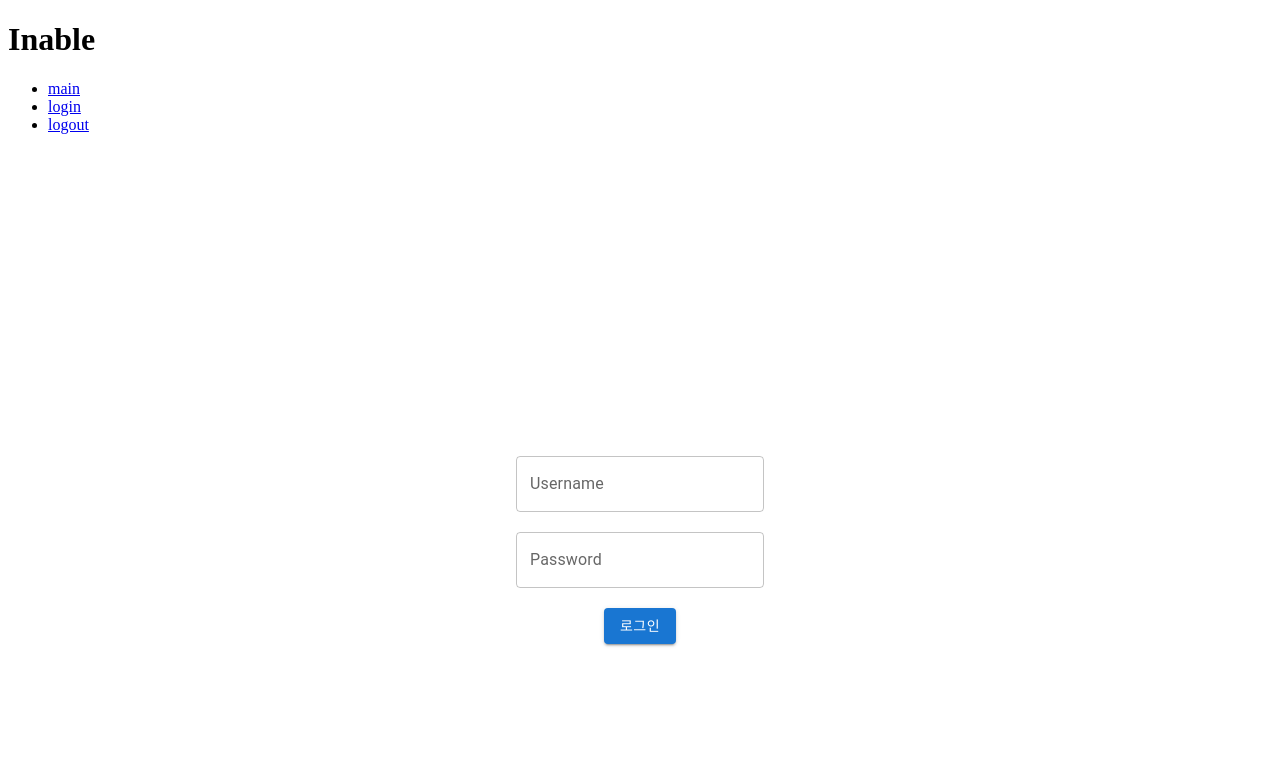
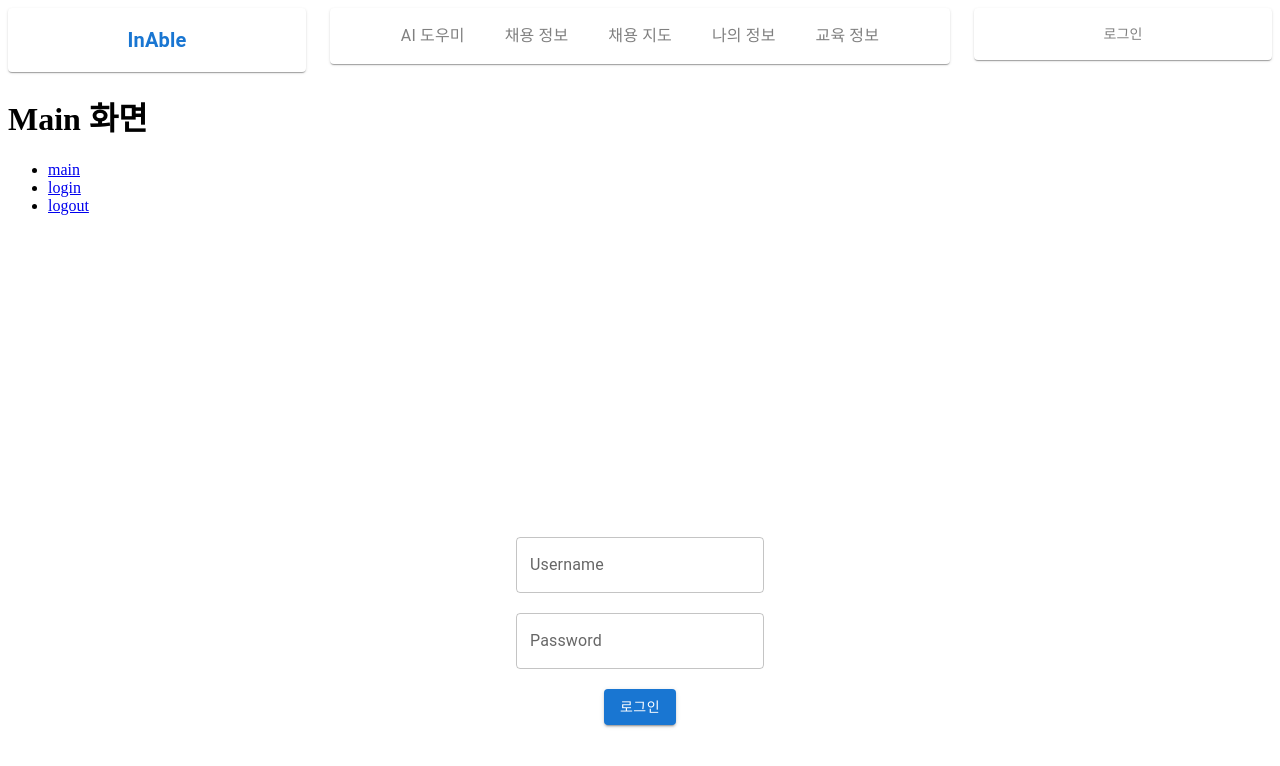
Before and after one commit to G-E-ANADA/inable-fe, a React (Vite) app: page /login in a window 1280 px wide. Shown: the top 766 px of the page. Built offline with nearby package versions, Linux system fonts and the light colour scheme; no server answers.

Commit message:
[feat] Main화면 Header 추가 (KAN-17) Motivation: - Header(로고, 메뉴 네비게이션, 로그인) 컴포넌트 생성
Modification:
- 'Header.tsx', 'LinkItem.tsx', 'Logo.tsx', 'Navigation.tsx' 추가
- 'Main.tsx' 수정

```diff
--- /dev/null
+++ b/src/components/Header.tsx
@@ -0,0 +1,51 @@
+import Box from "@mui/material/Box";
+import Grid from "@mui/material/Grid";
+import Paper from "@mui/material/Paper";
+import { styled } from "@mui/material/styles";
+import LinkItem from "./LinkItem";
+import Logo from "./Logo";
+import Navigation from "./Navigation";
+
+const Item = styled(Paper)(({ theme }) => ({
+  backgroundColor: theme.palette.mode === "dark" ? "#1A2027" : "#fff",
+  ...theme.typography.body2,
+  padding: theme.spacing(2),
+  textAlign: "center",
+  color: theme.palette.text.secondary,
+}));
+
+const navLinks = [
+  { to: "/", text: "AI 도우미" },
+  { to: "/", text: "채용 정보" },
+  { to: "/", text: "채용 지도" },
+  { to: "/", text: "나의 정보" },
+  { to: "/", text: "교육 정보" },
+];
+
+const loginLink = [{ to: "/login", text: "로그인" }];
+
+const Header = ({}) => {
+  return (
+    <Box sx={{ flexGrow: 1 }}>
+      <Grid container spacing={3}>
+        <Grid item xs>
+          <Item>
+            <Logo text="InAble" />
+          </Item>
+        </Grid>
+        <Grid item xs={6}>
+          <Item>
+            <Navigation links={navLinks}></Navigation>
+          </Item>
+        </Grid>
+        <Grid item xs>
+          <Item>
+            <LinkItem to={loginLink[0].to} text={loginLink[0].text}></LinkItem>
+          </Item>
+        </Grid>
+      </Grid>
+    </Box>
+  );
+};
+
+export default Header;
--- /dev/null
+++ b/src/components/LinkItem.tsx
@@ -0,0 +1,30 @@
+import { Link as RouterLink } from "react-router-dom";
+import { Link } from "@mui/material";
+
+interface LinkItemProps {
+  to: string;
+  text: string;
+}
+
+const LinkItem = ({ to, text }: LinkItemProps) => {
+  return (
+    <Link
+      component={RouterLink}
+      to={to}
+      sx={{
+        textDecoration: "none",
+        color: "gray", // 기본 링크 색상
+        "&:visited": {
+          color: "gray", // 방문한 링크 색상
+        },
+        "&:hover": {
+          color: "darkgray", // 마우스 오버 시 링크 색상
+        },
+      }}
+    >
+      {text}
+    </Link>
+  );
+};
+
+export default LinkItem;
--- /dev/null
+++ b/src/components/Logo.tsx
@@ -0,0 +1,36 @@
+import { Typography, Box } from "@mui/material";
+
+interface LogoProps {
+  // 로고에 텍스트를 추가할 수 있는 경우를 대비하여 `text` 프로퍼티를 추가할 수 있습니다.
+  text?: string;
+  // 로고 이미지 URL을 프로퍼티로 받을 수 있습니다.
+  imageSrc?: string;
+  // 이미지와 텍스트가 없을 경우 기본 로고를 제공할 수 있습니다.
+}
+
+const Logo = ({ text, imageSrc }: LogoProps) => {
+  return (
+    <>
+      {imageSrc ? (
+        <img
+          src={imageSrc}
+          alt={text || "Logo"}
+          style={{ height: "40px", width: "auto" }} // 로고 이미지의 크기를 설정합니다.
+        />
+      ) : (
+        <Typography
+          variant="h6"
+          component="div"
+          sx={{
+            fontWeight: "bold",
+            color: "primary.main", // MUI 테마의 primary 색상을 사용합니다.
+          }}
+        >
+          {text || "Default Logo"}
+        </Typography>
+      )}
+    </>
+  );
+};
+
+export default Logo;
--- /dev/null
+++ b/src/components/Navigation.tsx
@@ -0,0 +1,40 @@
+import { useState } from "react";
+import Box from "@mui/material/Box";
+import LinkItem from "./LinkItem";
+
+interface Link {
+  to: string;
+  text: string;
+}
+
+interface NavigationProps {
+  links: Link[];
+}
+
+const preventDefault = (event: React.SyntheticEvent) => event.preventDefault();
+
+const Navigation = ({ links }: NavigationProps) => {
+  const [value, setValue] = useState(0);
+
+  const handleChange = (event: React.SyntheticEvent, newValue: number) => {
+    setValue(newValue);
+  };
+
+  return (
+    <Box
+      sx={{
+        typography: "body1",
+        "& > :not(style) ~ :not(style)": {
+          ml: 5,
+        },
+      }}
+      onClick={preventDefault}
+    >
+      {links.map((link, index) => (
+        <LinkItem key={index} to={link.to} text={link.text} />
+      ))}
+    </Box>
+  );
+};
+
+export default Navigation;
--- a/src/pages/Header.tsx
+++ /dev/null
@@ -1,22 +0,0 @@
-import { Link } from "react-router-dom";
-
-const Header = () => {
-  return (
-    <div>
-      <h1>Inable</h1>
-      <ul>
-        <li>
-          <Link to="/">main</Link>
-        </li>
-        <li>
-          <Link to="/login">login</Link>
-        </li>
-        <li>
-          <Link to="/logout">logout</Link>
-        </li>
-      </ul>
-    </div>
-  );
-};
-
-export default Header;
--- a/src/pages/LoginPage.tsx
+++ b/src/pages/LoginPage.tsx
@@ -2,7 +2,7 @@ import Button from "@mui/material/Button";
 import TextField from "@mui/material/TextField";
 import { useState } from "react";
 import useAuthStore from "../store/store";
-import Header from "./Header";
+import Main from "./Main";
 
 const Login = () => {
   const [username, setUsername] = useState("");
@@ -47,7 +47,7 @@ const Login = () => {
 
   return (
     <div>
-      <Header />
+      <Main />
       <div
         style={{
           display: "flex",
--- a/src/pages/Main.tsx
+++ b/src/pages/Main.tsx
@@ -1,7 +1,26 @@
-import Header from "./Header";
+import { Link } from "react-router-dom";
+import Header from "../components/Header";
 
 const Main = () => {
-  return <Header />;
+  return (
+    <>
+      <Header></Header>
+      <div>
+        <h1>Main 화면</h1>
+        <ul>
+          <li>
+            <Link to="/">main</Link>
+          </li>
+          <li>
+            <Link to="/login">login</Link>
+          </li>
+          <li>
+            <Link to="/logout">logout</Link>
+          </li>
+        </ul>
+      </div>
+    </>
+  );
 };
 
 export default Main;
```
